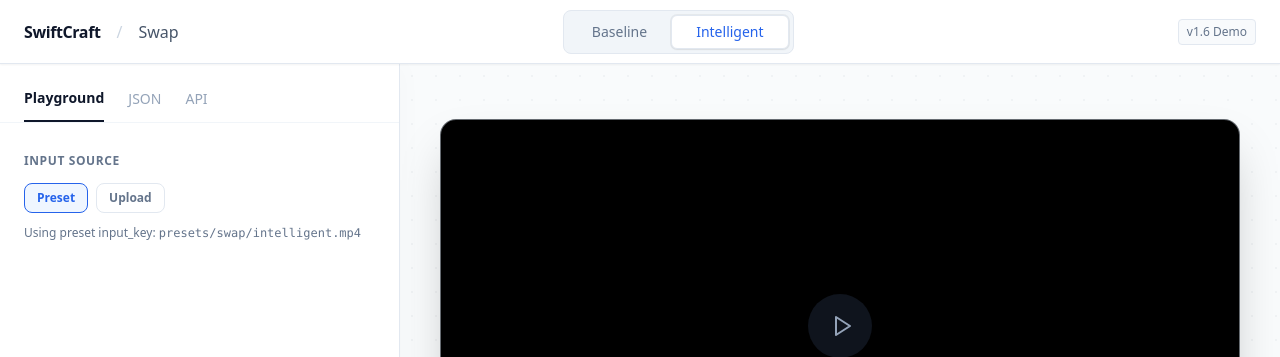
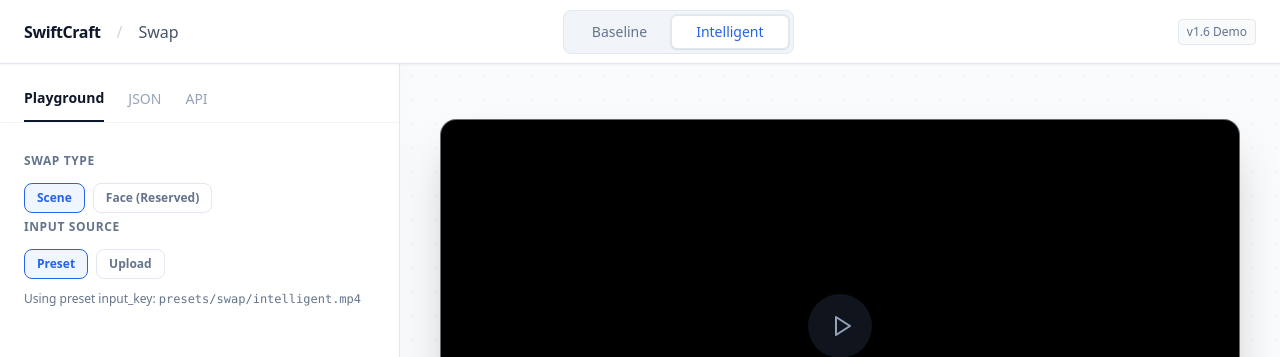
Before and after one commit to zhaojfifa/swiftcraft, a Next.js app in the folder frontend/: page /workspace in a window 1280 px wide. Shown: the top 357 px of the page. Built offline with nearby package versions, Linux system fonts and the light colour scheme; no server answers.

Commit message:
feat(frontend): split swap workspace into scene and reserved face entry

```diff
--- a/frontend/app/workspace/swap/SwapClient.tsx
+++ b/frontend/app/workspace/swap/SwapClient.tsx
@@ -35,6 +35,7 @@ export default function SwapClient({ service = "swap" }: Props) {
   const isAvatar = serviceType === "action_replica" || serviceType === "avatar";
 
   const [mode, setMode] = useState<SwapMode>("intelligent");
+  const [swapSubtype, setSwapSubtype] = useState<"scene" | "face">("scene");
   const [inputSource, setInputSource] = useState<"preset" | "upload">("preset");
   const [videoFile, setVideoFile] = useState<File | null>(null);
   const [imageFile, setImageFile] = useState<File | null>(null);
@@ -351,6 +352,10 @@ export default function SwapClient({ service = "swap" }: Props) {
 
   const handleRun = async () => {
     cancelPolling();
+    if (isSwap && swapSubtype === "face") {
+      setError("Swap Face is reserved / coming soon. Please switch to Scene.");
+      return;
+    }
     if (inputSource === "upload" && !videoFile) {
       setError("Please upload a source video for upload mode.");
       return;
@@ -413,7 +418,7 @@ export default function SwapClient({ service = "swap" }: Props) {
   const canUseSafeDemo = Boolean(safeDemoMotionKey && safeDemoCharacterKey) && !isRunning;
   const canRun = isAvatar
     ? Boolean(videoFile && imageFile) && !isRunning
-    : (inputSource === "preset" || Boolean(videoFile)) && !isRunning;
+    : swapSubtype === "scene" && (inputSource === "preset" || Boolean(videoFile)) && !isRunning;
   const payloadPreview = isAvatar
     ? {
         service_type: "action_replica",
@@ -434,7 +439,8 @@ export default function SwapClient({ service = "swap" }: Props) {
         }
       }
     : {
-        service: serviceApi,
+        service_type: "swap",
+        subtype: swapSubtype,
         mode: modeApi,
         input_key: inputSource === "preset" ? presetKey : "(uploaded key)",
         source: inputSource
@@ -453,7 +459,7 @@ export default function SwapClient({ service = "swap" }: Props) {
     : [
         `curl -X POST \"${apiBase}/api/v1/tasks\"`,
         "  -H \"Content-Type: application/json\"",
-        `  -d '{\"service\":\"${serviceApi}\",\"mode\":\"${modeApi}\",\"input_key\":\"${presetKey}\"}'`
+        `  -d '{\"service_type\":\"swap\",\"subtype\":\"${swapSubtype}\",\"mode\":\"${modeApi}\",\"input_key\":\"${presetKey}\"}'`
       ].join(" \\\n");
 
   const handleRetrySafeSlicing = async () => {
@@ -602,6 +608,38 @@ export default function SwapClient({ service = "swap" }: Props) {
               <div className="space-y-8">
                 {isSwap ? (
                   <div className="space-y-3">
+                    <label className="text-xs font-bold text-slate-500 uppercase tracking-wider">
+                      Swap Type
+                    </label>
+                    <div className="flex gap-2">
+                      <button
+                        type="button"
+                        onClick={() => setSwapSubtype("scene")}
+                        className={`px-3 py-1.5 rounded-lg text-xs font-semibold border ${
+                          swapSubtype === "scene"
+                            ? "border-blue-600 text-blue-600 bg-blue-50"
+                            : "border-slate-200 text-slate-500 bg-white"
+                        }`}
+                      >
+                        Scene
+                      </button>
+                      <button
+                        type="button"
+                        onClick={() => setSwapSubtype("face")}
+                        className={`px-3 py-1.5 rounded-lg text-xs font-semibold border ${
+                          swapSubtype === "face"
+                            ? "border-amber-500 text-amber-700 bg-amber-50"
+                            : "border-slate-200 text-slate-500 bg-white"
+                        }`}
+                      >
+                        Face (Reserved)
+                      </button>
+                    </div>
+                    {swapSubtype === "face" ? (
+                      <div className="rounded-lg border border-amber-200 bg-amber-50 px-3 py-2 text-xs text-amber-800">
+                        Swap Face contract is reserved / coming soon. Scene flow remains available.
+                      </div>
+                    ) : null}
                     <label className="text-xs font-bold text-slate-500 uppercase tracking-wider">
                       Input Source
                     </label>
```
